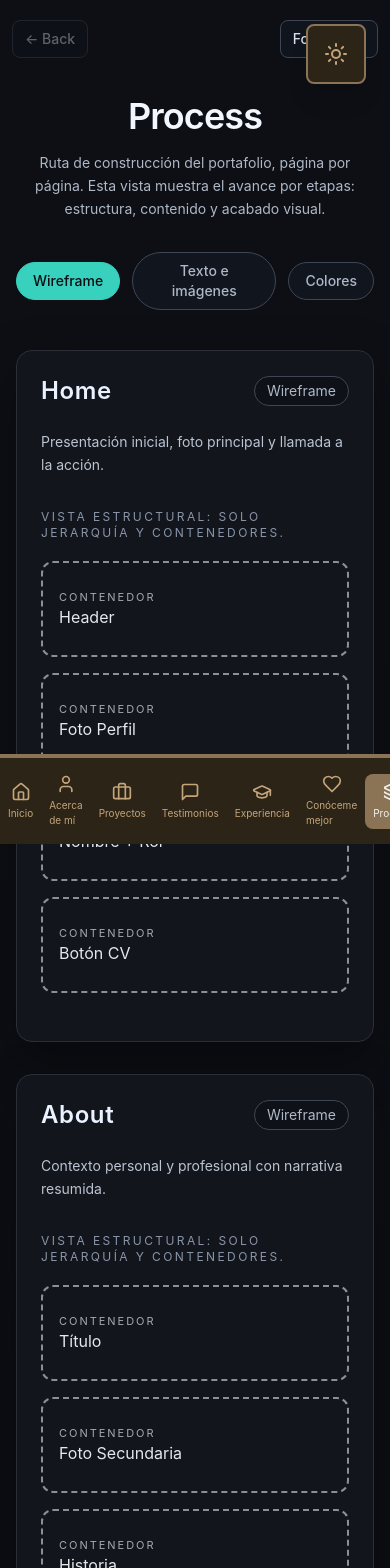
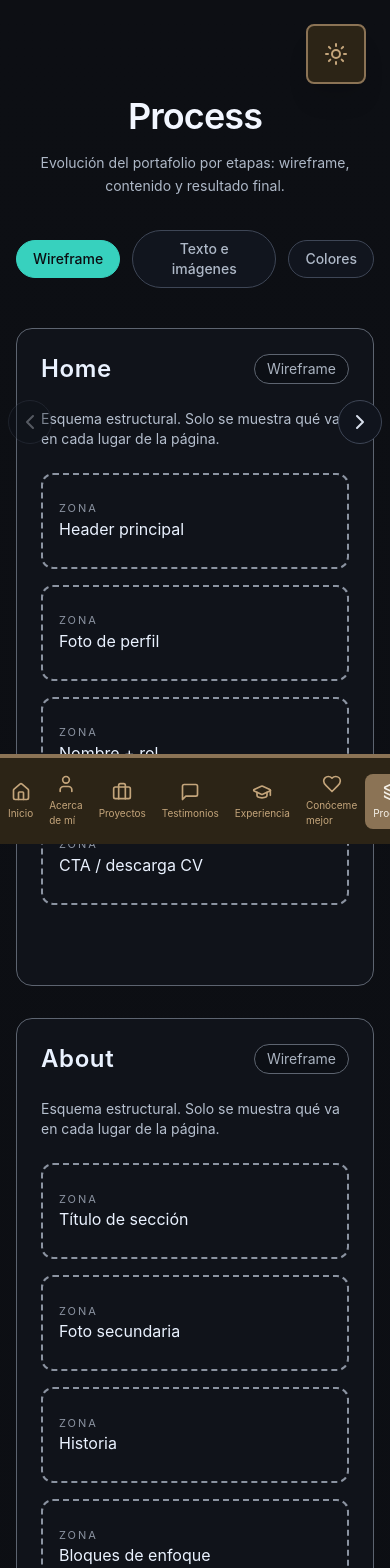
Before and after one commit to davidluna301/Portafolio, a React (Vite) app: page /process in a window 390 px wide. Shown: the top 1568 px of the page. Built offline with nearby package versions, Linux system fonts and the light colour scheme.

Commit message:
mejora de page "process"

```diff
--- a/src/app/pages/Process.tsx
+++ b/src/app/pages/Process.tsx
@@ -1,57 +1,65 @@
-import { useMemo, useState } from "react";
+import { useState, type ComponentType } from "react";
 import { motion } from "motion/react";
+import { ChevronLeft, ChevronRight } from "lucide-react";
+import { Home } from "./Home";
+import { About } from "./About";
+import { Projects } from "./Projects";
+import { Testimonials } from "./Testimonials";
+import { Experience } from "./Experience";
+import { PersonalLife } from "./PersonalLife";
+import { Contact } from "./Contact";
 
 type Stage = "wireframe" | "content" | "color";
 
-type SectionBlueprint = {
+type ProcessPage = {
   id: string;
   title: string;
-  description: string;
-  blocks: string[];
+  component: ComponentType;
+  wireframeBlocks: string[];
 };
 
-const sections: SectionBlueprint[] = [
+const pages: ProcessPage[] = [
   {
     id: "home",
     title: "Home",
-    description: "Presentación inicial, foto principal y llamada a la acción.",
-    blocks: ["Header", "Foto Perfil", "Nombre + Rol", "Botón CV"],
+    component: Home,
+    wireframeBlocks: ["Header principal", "Foto de perfil", "Nombre + rol", "CTA / descarga CV"],
   },
   {
     id: "about",
     title: "About",
-    description: "Contexto personal y profesional con narrativa resumida.",
-    blocks: ["Título", "Foto Secundaria", "Historia", "Cards de enfoque"],
+    component: About,
+    wireframeBlocks: ["Título de sección", "Foto secundaria", "Historia", "Bloques de enfoque"],
   },
   {
     id: "projects",
     title: "Projects",
-    description: "Galería de proyectos con resumen técnico y resultado.",
-    blocks: ["Título", "Grid de Proyectos", "Descripción", "Enlaces"],
+    component: Projects,
+    wireframeBlocks: ["Título", "Grid de proyectos", "Descripción por proyecto", "Acciones / enlaces"],
   },
   {
     id: "testimonials",
     title: "Testimonials",
-    description: "Opiniones de clientes con foco en credibilidad.",
-    blocks: ["Título", "Carrusel", "Tarjeta Testimonio", "Rating"],
+    component: Testimonials,
+    wireframeBlocks: ["Título", "Carrusel", "Tarjeta testimonio", "Calificación"],
   },
   {
     id: "experience",
     title: "Experience",
-    description: "Trayectoria, estudios y habilidades técnicas.",
-    blocks: ["Título", "Timeline", "Habilidades", "Bloques de stack"],
+    component: Experience,
+    wireframeBlocks: ["Título", "Timeline", "Habilidades", "Bloques de stack"],
   },
   {
     id: "personal",
     title: "Personal",
-    description: "Intereses y dimensión personal para humanizar el perfil.",
-    blocks: ["Título", "Resumen Personal", "Intereses", "Visual de apoyo"],
+    component: PersonalLife,
+    wireframeBlocks: ["Título", "Resumen personal", "Intereses", "Visual de apoyo"],
   },
   {
     id: "contact",
     title: "Contact",
-    description: "Canales de contacto y conversión final.",
-    blocks: ["Título", "Formulario", "Redes", "CTA"],
+    component: Contact,
+    wireframeBlocks: ["Título", "Formulario", "Redes", "CTA"],
   },
 ];
 
@@ -63,73 +71,73 @@ const stageLabels: Record<Stage, string> = {
 
 const stageOrder: Stage[] = ["wireframe", "content", "color"];
 
-function ProcessSection({
-  section,
-  stage,
-}: {
-  section: SectionBlueprint;
-  stage: Stage;
-}) {
-  const stageHint = useMemo(() => {
-    if (stage === "wireframe") {
-      return "Vista estructural: solo jerarquía y contenedores.";
-    }
+function WireframeSection({ page }: { page: ProcessPage }) {
+  return (
+    <motion.section
+      initial={{ opacity: 0.15, y: 50 }}
+      whileInView={{ opacity: 1, y: 0 }}
+      viewport={{ amount: 0.4, once: false }}
+      transition={{ duration: 0.55, ease: "easeOut" }}
+      className="min-h-[78vh] rounded-2xl border border-[#5D6470] bg-[#10131A] p-6 md:p-10"
+    >
+      <div className="mb-6 flex flex-wrap items-center justify-between gap-3">
+        <h3 className="text-2xl md:text-3xl font-semibold tracking-wide text-[#EAF2FF]">
+          {page.title}
+        </h3>
+        <span className="rounded-full border border-[#5D6470] bg-[#0C0F15] px-3 py-1 text-sm text-[#AAB3C0]">
+          {stageLabels.wireframe}
+        </span>
+      </div>
 
-    if (stage === "content") {
-      return "Vista de contenido: textos, imágenes y mensajes clave.";
-    }
+      <p className="mb-6 text-sm md:text-base text-[#B5BFCE]">
+        Esquema estructural. Solo se muestra qué va en cada lugar de la página.
+      </p>
 
-    return "Vista visual final: aplicación de color, contraste y estilo.";
-  }, [stage]);
+      <div className="grid grid-cols-1 md:grid-cols-2 gap-4">
+        {page.wireframeBlocks.map((block, index) => (
+          <motion.div
+            key={block}
+            initial={{ opacity: 0, y: 12 }}
+            whileInView={{ opacity: 1, y: 0 }}
+            viewport={{ amount: 0.8, once: false }}
+            transition={{ duration: 0.3, delay: index * 0.06 }}
+            className="h-24 rounded-xl border-2 border-dashed border-[#8B93A1] bg-transparent px-4 py-3 flex items-center"
+          >
+            <div>
+              <p className="text-[11px] uppercase tracking-[0.18em] text-[#8B93A1]">Zona</p>
+              <p className="text-base md:text-lg text-[#EAF2FF]">{block}</p>
+            </div>
+          </motion.div>
+        ))}
+      </div>
+    </motion.section>
+  );
+}
 
-  const blockStyle =
-    stage === "wireframe"
-      ? "border-2 border-dashed border-[#8A8F99] bg-transparent text-[#E5E7EB]"
-      : stage === "content"
-        ? "border border-[#8A8F99] bg-[#171A20] text-[#E5E7EB]"
-        : "border border-[#37D1BE] bg-[#1C2C2A] text-[#D9FFF9]";
+function RenderPageByStage({ page, stage }: { page: ProcessPage; stage: Stage }) {
+  if (stage === "wireframe") {
+    return <WireframeSection page={page} />;
+  }
+
+  const PageComponent = page.component;
+  const stageClass = stage === "content" ? "process-stage-content" : "process-stage-final";
 
   return (
     <motion.section
-      initial={{ opacity: 0.2, y: 60 }}
+      initial={{ opacity: 0.15, y: 50 }}
       whileInView={{ opacity: 1, y: 0 }}
-      viewport={{ amount: 0.45, once: false }}
+      viewport={{ amount: 0.3, once: false }}
       transition={{ duration: 0.55, ease: "easeOut" }}
-      className="min-h-[82vh] rounded-2xl border border-[#2A2F39] bg-[#12151B] p-6 md:p-10 shadow-[0_20px_50px_rgba(0,0,0,0.35)]"
+      className="rounded-2xl border border-[#2A2F39] overflow-hidden"
     >
-      <div className="mb-6 flex flex-wrap items-center justify-between gap-3">
-        <h3 className="text-2xl md:text-3xl font-semibold tracking-wide text-[#EAF2FF]">
-          {section.title}
-        </h3>
-        <span className="rounded-full border border-[#3F4755] bg-[#0E1117] px-3 py-1 text-sm text-[#AEB8C7]">
+      <div className="flex items-center justify-between gap-3 px-4 md:px-6 py-3 border-b border-[#2A2F39] bg-[#0D1118]">
+        <h3 className="text-base md:text-lg text-[#EAF2FF]">{page.title}</h3>
+        <span className="rounded-full border border-[#3F4755] bg-[#0E1117] px-3 py-1 text-xs md:text-sm text-[#AEB8C7]">
           {stageLabels[stage]}
         </span>
       </div>
-
-      <p className="mb-8 text-sm md:text-base leading-relaxed text-[#BBC4D2]">
-        {section.description}
-      </p>
-
-      <p className="mb-5 text-xs md:text-sm uppercase tracking-[0.2em] text-[#8A95A8]">
-        {stageHint}
-      </p>
-
-      <div className="grid grid-cols-1 md:grid-cols-2 gap-4">
-        {section.blocks.map((block, index) => (
-          <motion.div
-            key={block}
-            initial={{ opacity: 0, y: 14 }}
-            whileInView={{ opacity: 1, y: 0 }}
-            viewport={{ amount: 0.7, once: false }}
-            transition={{ duration: 0.3, delay: index * 0.05 }}
-            className={`h-24 rounded-xl px-4 py-3 flex items-center ${blockStyle}`}
-          >
-            <div>
-              <p className="text-[11px] uppercase tracking-[0.18em] opacity-70">Contenedor</p>
-              <p className="text-base md:text-lg">{block}</p>
-            </div>
-          </motion.div>
-        ))}
+      <div className={stageClass}>
+        <PageComponent />
       </div>
     </motion.section>
   );
@@ -158,17 +166,17 @@ export function Process() {
       <button
         onClick={goBack}
         disabled={stageIndex === 0}
-        className="fixed top-5 left-3 md:left-8 z-40 rounded-lg border border-[#3E4656] bg-[#10141D] px-3 md:px-4 py-2 text-sm md:text-base text-[#D7DEEB] disabled:opacity-40 disabled:cursor-not-allowed"
+        className="fixed top-1/2 -translate-y-1/2 left-2 md:left-6 z-40 rounded-full border border-[#3E4656] bg-[#10141D] w-11 h-11 md:w-12 md:h-12 text-[#D7DEEB] flex items-center justify-center disabled:opacity-35 disabled:cursor-not-allowed"
       >
-        ← Back
+        <ChevronLeft className="w-6 h-6" />
       </button>
 
       <button
         onClick={goForward}
         disabled={stageIndex === stageOrder.length - 1}
-        className="fixed top-5 right-3 md:right-8 z-40 rounded-lg border border-[#3E4656] bg-[#10141D] px-3 md:px-4 py-2 text-sm md:text-base text-[#D7DEEB] disabled:opacity-40 disabled:cursor-not-allowed"
+        className="fixed top-1/2 -translate-y-1/2 right-2 md:right-6 z-40 rounded-full border border-[#3E4656] bg-[#10141D] w-11 h-11 md:w-12 md:h-12 text-[#D7DEEB] flex items-center justify-center disabled:opacity-35 disabled:cursor-not-allowed"
       >
-        Forward →
+        <ChevronRight className="w-6 h-6" />
       </button>
 
       <div className="mx-auto max-w-6xl">
@@ -177,8 +185,7 @@ export function Process() {
             Process
           </h1>
           <p className="mt-4 text-sm md:text-base text-[#AEB8C7] max-w-3xl mx-auto leading-relaxed">
-            Ruta de construcción del portafolio, página por página. Esta vista muestra
-            el avance por etapas: estructura, contenido y acabado visual.
+            Evolución del portafolio por etapas: wireframe, contenido y resultado final.
           </p>
         </header>
 
@@ -202,11 +209,30 @@ export function Process() {
         </div>
 
         <div className="space-y-8 md:space-y-12">
-          {sections.map((section) => (
-            <ProcessSection key={section.id} section={section} stage={stage} />
+          {pages.map((page) => (
+            <RenderPageByStage key={page.id} page={page} stage={stage} />
           ))}
         </div>
       </div>
+
+      <style>{`
+        .process-stage-content {
+          filter: saturate(0.35) contrast(1.02) brightness(0.95);
+        }
+
+        .process-stage-content img,
+        .process-stage-content svg {
+          opacity: 0.9;
+        }
+
+        .process-stage-content * {
+          transition: filter 220ms ease, opacity 220ms ease;
+        }
+
+        .process-stage-final {
+          filter: none;
+        }
+      `}</style>
     </div>
   );
 }
```
